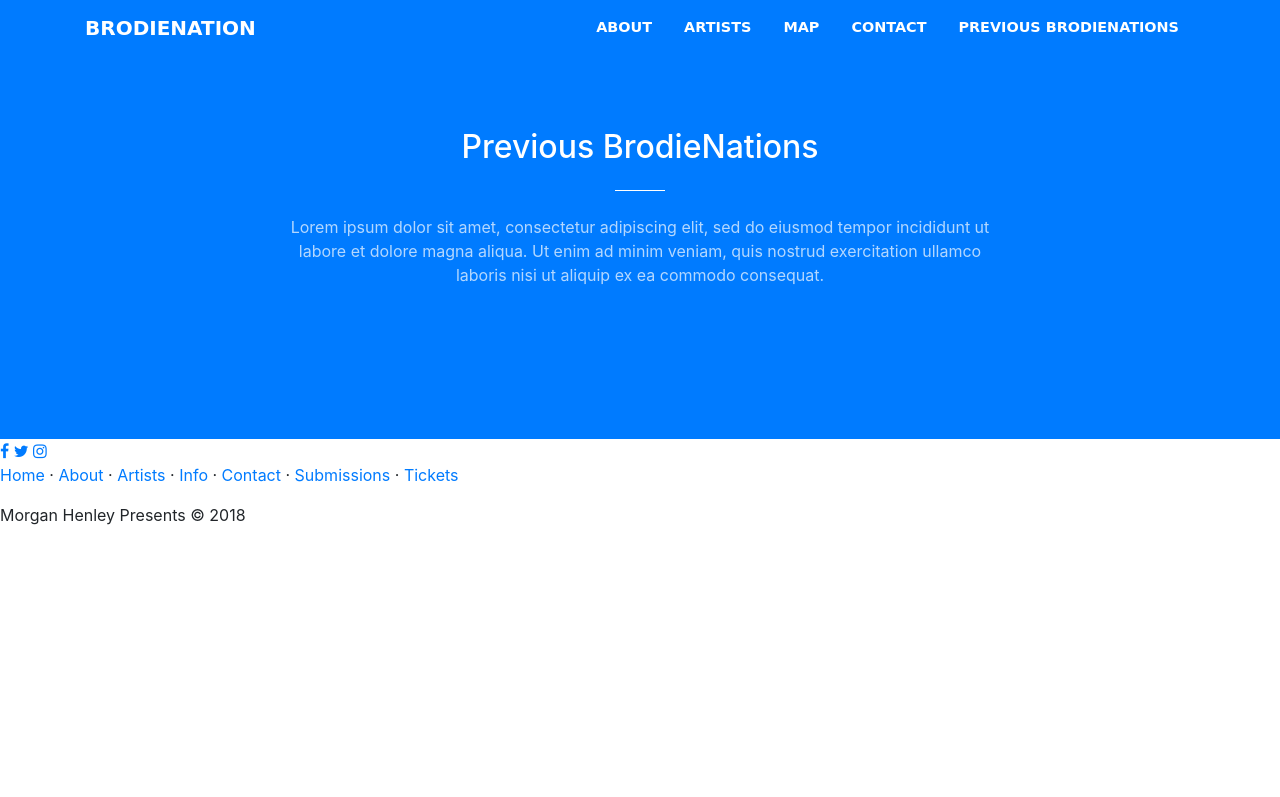
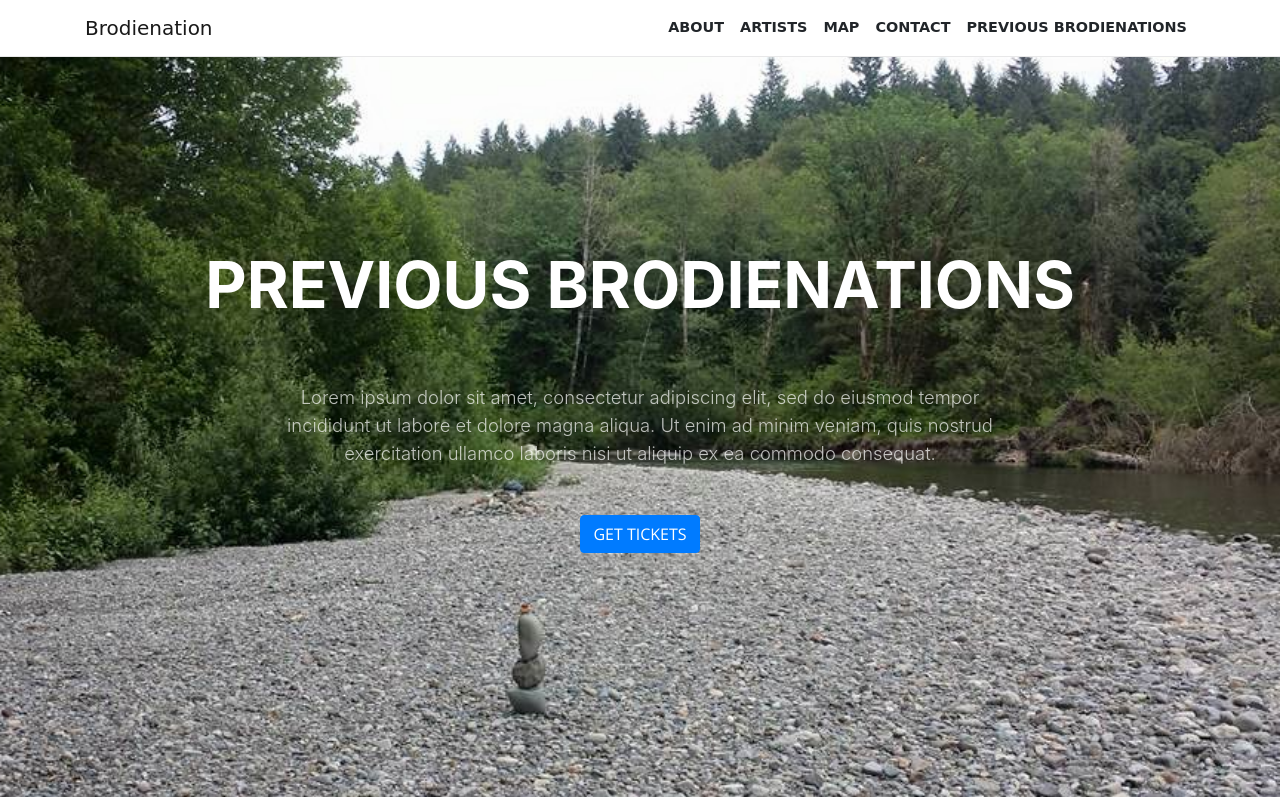
Before and after one commit to TeeWeb/brodienation, a website with bundled scripts: page prev.html in a window 1280 px wide. Shown: the top 797 px of the page. Built offline with nearby package versions, Linux system fonts and the light colour scheme; a web font is replaced by a local one.

Commit message:
updated previous brodienations page and navbar links

```diff
--- a/css/creative.css
+++ b/css/creative.css
@@ -126,6 +126,50 @@ img::-moz-selection {
   background-color: transparent;
 }
 
+#pageNav {
+  border-bottom: 1px solid rgba(33, 37, 41, 0.1);
+  background-color: #fff;
+  font-family: 'Aladin', cursive;
+  -webkit-transition: all 0.2s;
+  -moz-transition: all 0.2s;
+  transition: all 0.2s;
+}
+
+#mainNav .navbar-brand {
+  font-weight: 700;
+  text-transform: uppercase;
+  color: #F05F40;
+  font-family: 'Aladin', cursive;
+}
+
+#pageNav .navbar-brand:focus, #mainNav .navbar-brand:hover {
+  color: #f05f40;
+}
+
+#pageNav .navbar-nav > li.nav-item > a.nav-link,
+#pageNav .navbar-nav > li.nav-item > a.nav-link:focus {
+  font-size: .9rem;
+  font-weight: 700;
+  text-transform: uppercase;
+  color: #212529;
+}
+
+#pageNav .navbar-nav > li.nav-item > a.nav-link:hover,
+#pageNav .navbar-nav > li.nav-item > a.nav-link:focus:hover {
+  color: #F05F40;
+}
+
+#pageNav .navbar-nav > li.nav-item > a.nav-link.active,
+#pageNav .navbar-nav > li.nav-item > a.nav-link:focus.active {
+  color: #F05F40 !important;
+  background-color: transparent;
+}
+
+#pageNav .navbar-nav > li.nav-item > a.nav-link.active:hover,
+#pageNav .navbar-nav > li.nav-item > a.nav-link:focus.active:hover {
+  background-color: transparent;
+}
+
 @media (min-width: 992px) {
   #mainNav {
     border-color: transparent;
@@ -171,12 +215,19 @@ img::-moz-selection {
 header.masthead {
   padding-top: 10rem;
   padding-bottom: calc(10rem - 56px);
-  background-image: url("../img/header.jpg");
   background-position: center center;
   -webkit-background-size: cover;
   -moz-background-size: cover;
   -o-background-size: cover;
   background-size: cover;
+}
+
+header.masthead#home {
+  background-image: url("../img/header.jpg");
+}
+
+header.masthead#prev {
+  background-image: url("../img/beach.jpg");
 }
 
 header.masthead hr {
--- a/prev.html
+++ b/prev.html
@@ -29,25 +29,25 @@
   <body id="page-top">
 
     <!-- Navigation -->
-    <nav class="navbar navbar-expand-lg navbar-light fixed-top" id="mainNav">
+    <nav class="navbar navbar-expand-lg navbar-light fixed-top navbar-shrink" id="pageNav">
       <div class="container">
-        <a class="navbar-brand js-scroll-trigger" href="#page-top">Brodienation</a>
+        <a class="navbar-brand js-scroll-trigger" href="/index.html">Brodienation</a>
         <button class="navbar-toggler navbar-toggler-right" type="button" data-toggle="collapse" data-target="#navbarResponsive" aria-controls="navbarResponsive" aria-expanded="false" aria-label="Toggle navigation">
           <span class="navbar-toggler-icon"></span>
         </button>
         <div class="collapse navbar-collapse" id="navbarResponsive">
           <ul class="navbar-nav ml-auto">
             <li class="nav-item">
-              <a class="nav-link js-scroll-trigger" href="#about">About</a>
+              <a class="nav-link js-scroll-trigger" href="/index.html#about">About</a>
             </li>
             <li class="nav-item">
-              <a class="nav-link js-scroll-trigger" href="#artists">Artists</a>
+              <a class="nav-link js-scroll-trigger" href="/index.html#artists">Artists</a>
             </li>
             <li class="nav-item">
-              <a class="nav-link js-scroll-trigger" href="#map">Map</a>
+              <a class="nav-link js-scroll-trigger" href="/index.html#map">Map</a>
             </li>
             <li class="nav-item">
-              <a class="nav-link js-scroll-trigger" href="#contact">Contact</a>
+              <a class="nav-link js-scroll-trigger" href="/index.html#contact">Contact</a>
             </li>
             <li class="nav-item">
               <a class="nav-link js-scroll-trigger" href="#prev_brodienations">Previous BrodieNations</a>
@@ -57,13 +57,42 @@
       </div>
     </nav>
 
-    <section class="bg-primary" id="prev-brodienations">
+    <header class="masthead text-center text-white d-flex" id="prev">
+      <div class="container my-auto">
+        <div class="row">
+          <div class="col-lg-10 mx-auto">
+            <h1 class="text-uppercase">
+              <strong>Previous BrodieNations</strong>
+            </h1>
+            <hr>
+          </div>
+          <div class="col-lg-8 mx-auto">
+            <p class="text-faded mb-5">Lorem ipsum dolor sit amet, consectetur adipiscing elit, sed do eiusmod tempor incididunt ut labore et dolore magna aliqua. Ut enim ad minim veniam, quis nostrud exercitation ullamco laboris nisi ut aliquip ex ea commodo consequat.</p>
+            <a class="btn btn-primary btn-xl js-scroll-trigger" href="#about">Get Tickets</a>
+          </div>
+        </div>
+      </div>
+    </header>
+
+    <section class="bg-primary" id="prev_2017">
       <div class="container">
         <div class="row">
           <div class="col-lg-8 mx-auto text-center">
-            <h2 class="section-heading text-white">Previous BrodieNations</h2>
+            <h2 class="section-heading text-white">2017</h2>
             <hr class="light my-4">
             <p class="text-faded mb-4">Lorem ipsum dolor sit amet, consectetur adipiscing elit, sed do eiusmod tempor incididunt ut labore et dolore magna aliqua. Ut enim ad minim veniam, quis nostrud exercitation ullamco laboris nisi ut aliquip ex ea commodo consequat.</p>
+          </div>
+        </div>
+      </div>
+    </section>
+
+    <section class="container" id="prev_2016">
+      <div>
+        <div class="row">
+          <div class="col-lg-8 mx-auto text-center">
+            <h2 class="section-heading">2016</h2>
+            <hr class="my-4">
+            <p class="mb-4">Lorem ipsum dolor sit amet, consectetur adipiscing elit, sed do eiusmod tempor incididunt ut labore et dolore magna aliqua. Ut enim ad minim veniam, quis nostrud exercitation ullamco laboris nisi ut aliquip ex ea commodo consequat.</p>
           </div>
         </div>
       </div>
```
Also changed, not shown: index.html (+2 -2 lines).
